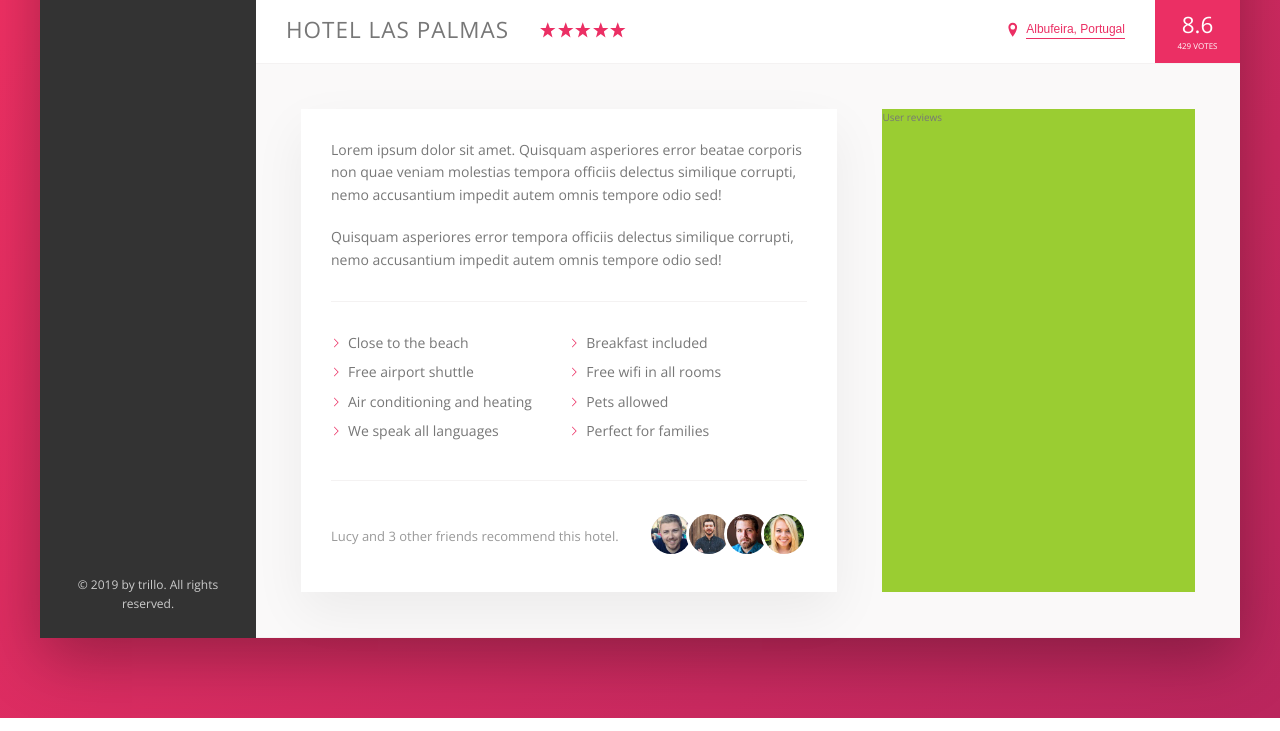
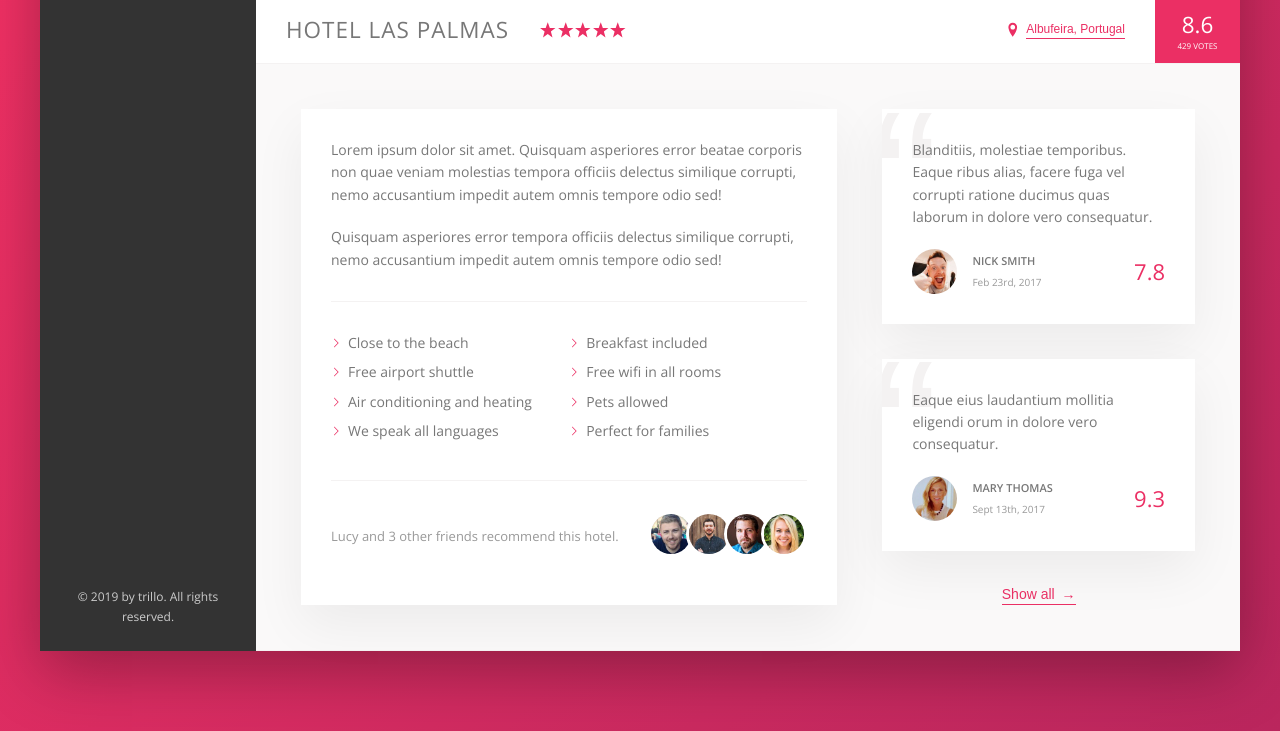
Before and after one commit to superwo/Trillo, a website: page index.html in a window 1280 px wide. Shown: the part 538-1269 px from the top of the page. Drawn offline with nearby package versions, Linux system fonts and the light colour scheme.

Commit message:
users reviews

```diff
--- a/index.html
+++ b/index.html
@@ -171,7 +171,35 @@
                         </div>
 
                         <div class="user-reviews">
-                            User reviews
+                            <figure class="review">
+                                <blockquote class="review__text">
+                                    Blanditiis, molestiae temporibus. Eaque ribus alias, facere fuga vel corrupti ratione ducimus quas laborum in dolore vero consequatur.
+                                </blockquote>
+                                <figcaption class="review__user">
+                                    <img src="img/user-1.jpg" alt="User 1" class="review__photo">
+                                    <div class="review__user-box">
+                                        <p class="review__user-name">Nick Smith</p>
+                                        <p class="review__user-date">Feb 23rd, 2017</p>
+                                    </div>
+                                    <div class="review__rating">7.8</div>
+                                </figcaption>
+                            </figure>
+
+                            <figure class="review">
+                                <blockquote class="review__text">
+                                    Eaque eius laudantium mollitia eligendi orum in dolore vero consequatur.
+                                </blockquote>
+                                <figcaption class="review__user">
+                                    <img src="img/user-2.jpg" alt="User 2" class="review__photo">
+                                    <div class="review__user-box">
+                                        <p class="review__user-name">Mary Thomas</p>
+                                        <p class="review__user-date">Sept 13th, 2017</p>
+                                    </div>
+                                    <div class="review__rating">9.3</div>
+                                </figcaption>
+                            </figure>
+
+                            <button class="btn-inline">Show all <span>&rarr;</span></button>
                         </div>
                     </div>
                 </main>
--- a/sass/_components.scss
+++ b/sass/_components.scss
@@ -270,9 +270,19 @@
     cursor: pointer;
     transition: all .2s;
 
+    & span {
+        margin-left: 3px;
+        transition: margin-left .2s;
+    }
+
     &:hover {
         color: var(--color-grey-dark-1);
+
+        span {
+            margin-left: 8px;
+        }
     }
+
 
     &:focus {
         outline: none;
@@ -364,3 +374,65 @@
         }
     }
 }
+
+.review {
+    background-color: #fff;
+    box-shadow: var(--shadow-light);
+    padding: 3rem;
+    margin-bottom: 3.5rem;
+    position: relative;
+    overflow: hidden;
+
+    &__text {
+        margin-bottom: 2rem;
+        z-index: 10;
+        position: relative;
+    }
+
+    &__user {
+        display: flex;
+        align-items: center;
+    }
+
+    &__photo {
+        height: 4.5rem;
+        width: 4.5rem;
+        border-radius: 50%;
+        margin-right: 1.5rem;
+    }
+
+    &__user-box {
+        margin-right: auto;
+    }
+
+    &__user-name {
+        font-size: 1.1rem;
+        font-weight: 600;
+        text-transform: uppercase;
+        margin-bottom: .4rem;
+    }
+
+
+    &__user-date {
+        font-size: 1rem;
+        color: var(--color-grey-dark-3);
+    }
+
+    &__rating {
+        color: var(--color-primary);
+        font-size: 2.2rem;
+        font-weight: 300;
+    }
+
+    &::before {
+        content: "\201C";
+        position: absolute;
+        top: -2.75rem;
+        left: -1rem;
+        line-height: 1;
+        font-size: 20rem;
+        color: var(--color-grey-light-2);
+        font-family: sans-serif;
+        z-index: 1;
+    }
+}
--- a/sass/_layout.scss
+++ b/sass/_layout.scss
@@ -39,6 +39,7 @@
 }
 
 .detail {
+    font-size: 1.4rem;
     display: flex;
     padding: 4.5rem;
     background-color: var(--color-grey-light-1);
@@ -46,7 +47,6 @@
 }
 
 .description {
-    font-size: 1.4rem;
     background-color: #fff;
     box-shadow: var(--shadow-light);
     padding: 3rem;
@@ -55,6 +55,9 @@
 }
 
 .user-reviews {
-    background-color: yellowgreen;
     flex: 1;
+
+    display: flex;
+    flex-direction: column;
+    align-items: center;
 }
```
Also changed, not shown: css/style.css.
